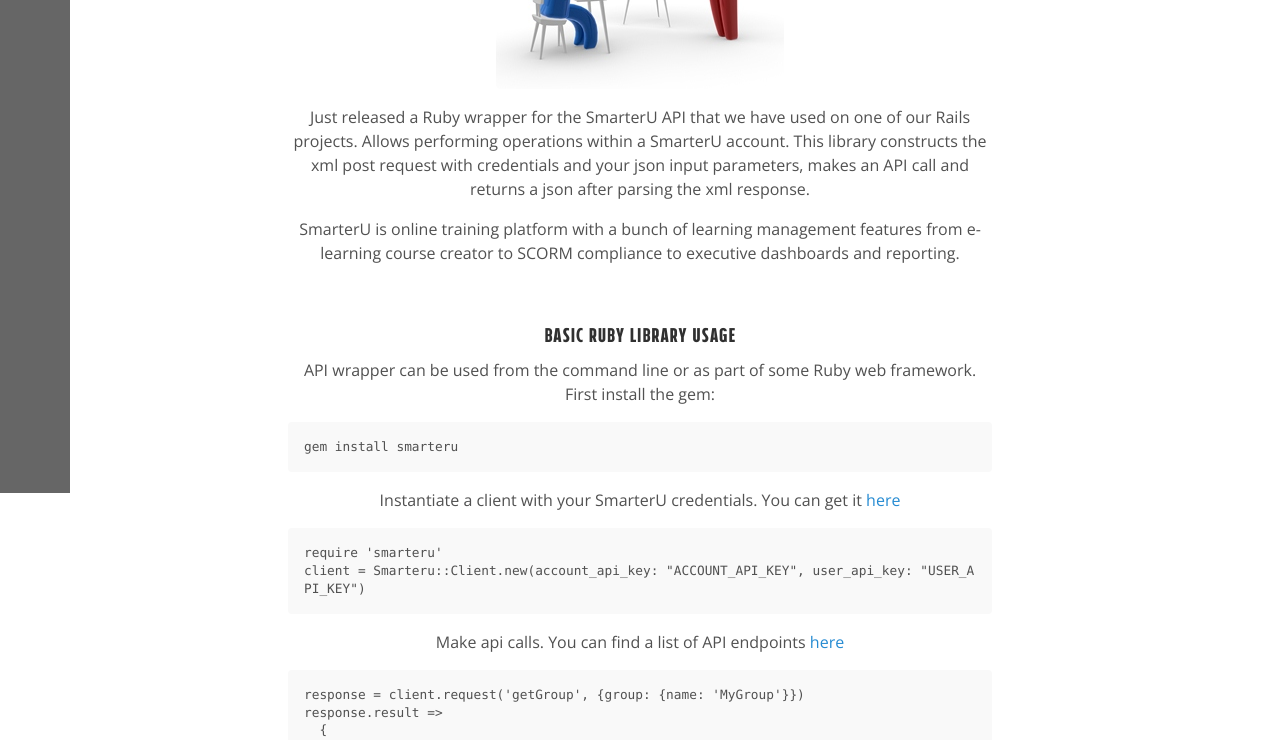
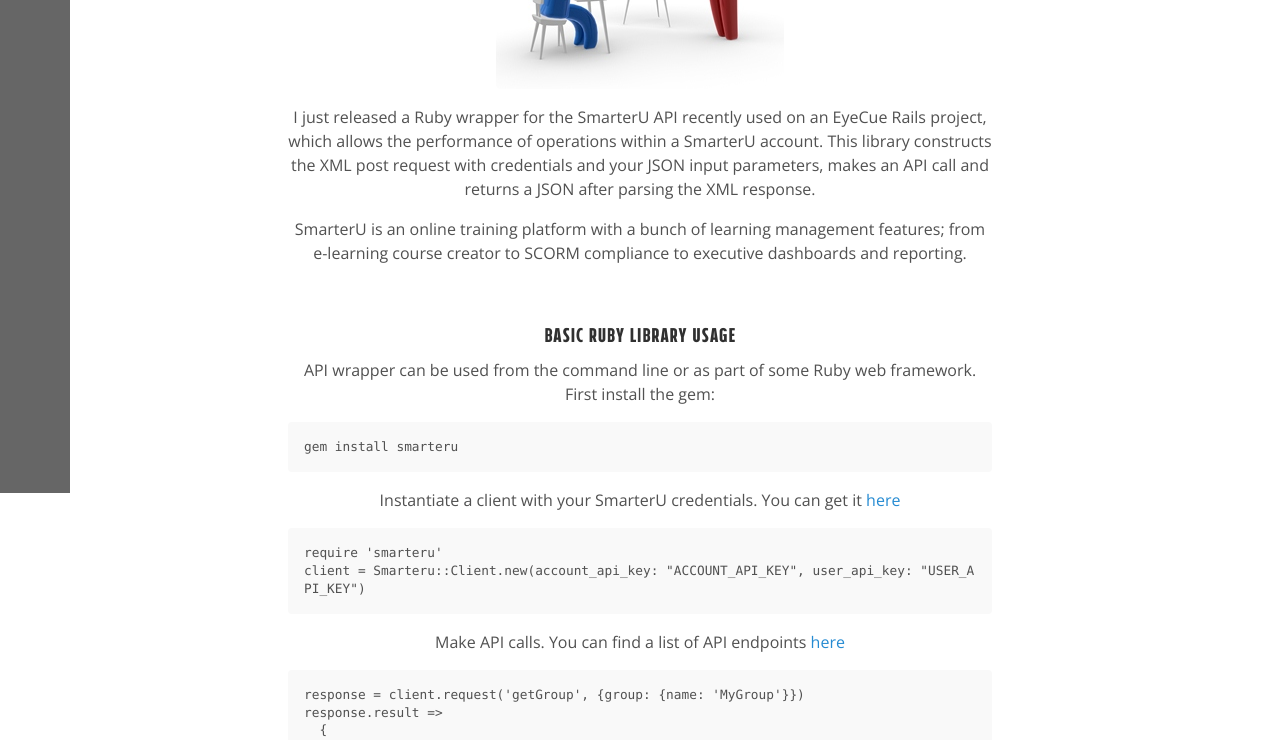
Before and after one commit to eyecuelab/labnotebook, a Jekyll site: the page built from _posts/2015-02-24-ruby-wrapper-for-smarteru-api.md, in a window 1280 px wide. Shown: the part 407-1147 px from the top of the page. Built offline with Jekyll 4.4.1, drawn with Linux system fonts in a browser that asks for light colours; Markdown is read by kramdown in place of the engine named in the settings; comment, search, counter and statistics services are not loaded.

Commit message:
Fix copy on smarteru post

```diff
--- a/_posts/2015-02-24-ruby-wrapper-for-smarteru-api.md
+++ b/_posts/2015-02-24-ruby-wrapper-for-smarteru-api.md
@@ -10,9 +10,9 @@ p-category: Back End Development
 ![EyeCue Lab]({{ site.postimage }}smarteru.jpg)
 
 
-Just released a Ruby wrapper for the SmarterU API that we have used on one of our Rails projects. Allows performing operations within a SmarterU account. This library constructs the xml post request with credentials and your json input parameters, makes an API call and returns a json after parsing the xml response.
+I just released a Ruby wrapper for the SmarterU API recently used on an EyeCue Rails project, which allows the performance of operations within a SmarterU account. This library constructs the XML post request with credentials and your JSON input parameters, makes an API call and returns a JSON after parsing the XML response.
 
-SmarterU is online training platform with a bunch of learning management features from e-learning course creator to SCORM compliance to executive dashboards and reporting.
+SmarterU is an online training platform with a bunch of learning management features; from e-learning course creator to SCORM compliance to executive dashboards and reporting.
 
 <br>
 ### Basic ruby library usage
@@ -26,7 +26,7 @@ Instantiate a client with your SmarterU credentials. You can get it [here](http:
     require 'smarteru'
     client = Smarteru::Client.new(account_api_key: "ACCOUNT_API_KEY", user_api_key: "USER_API_KEY")
 
-Make api calls. You can find a list of API endpoints [here](http://help.smarteru.com/)
+Make API calls. You can find a list of API endpoints [here](http://help.smarteru.com/)
 
     response = client.request('getGroup', {group: {name: 'MyGroup'}})
     response.result =>
```
